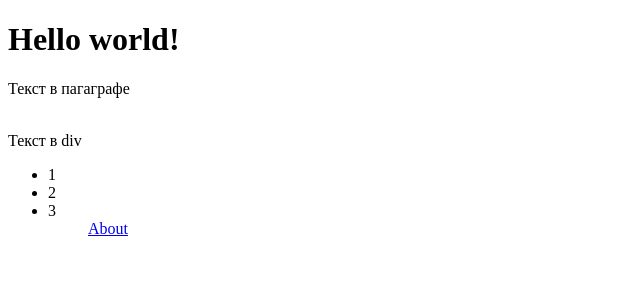
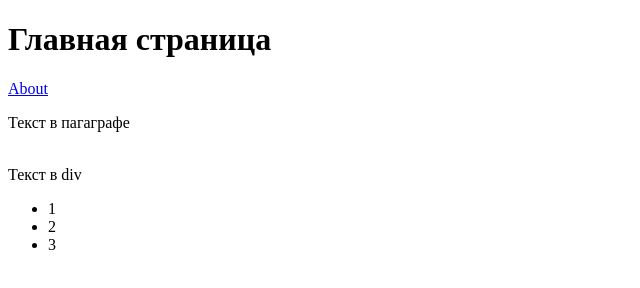
Before and after one commit to keltcharr/learnGit, a plain HTML site: page index.html in a window 1280 px wide. Shown: the whole page, without its empty margins (0-640 px from the left). Drawn offline with Linux system fonts and the light colour scheme.

Commit message:
change order elements index

```diff
--- a/index.html
+++ b/index.html
@@ -6,7 +6,8 @@
     <title>Document</title>
 </head>
 <body>
-    <h1>Hello world!</h1>
+    <h1>Главная страница</h1>
+    <div><a href="about.html">About</a></div>
     <div><p>Текст в пагаграфе</p><br>
         <div>Текст в div</div>
         <ul>
@@ -14,7 +15,8 @@
             <li>2</li>
             <li>3</li>
         <ul>
-        <div><a href="about.html">About</a></div>
+
     </div>
+
 </body>
 </html>
```
